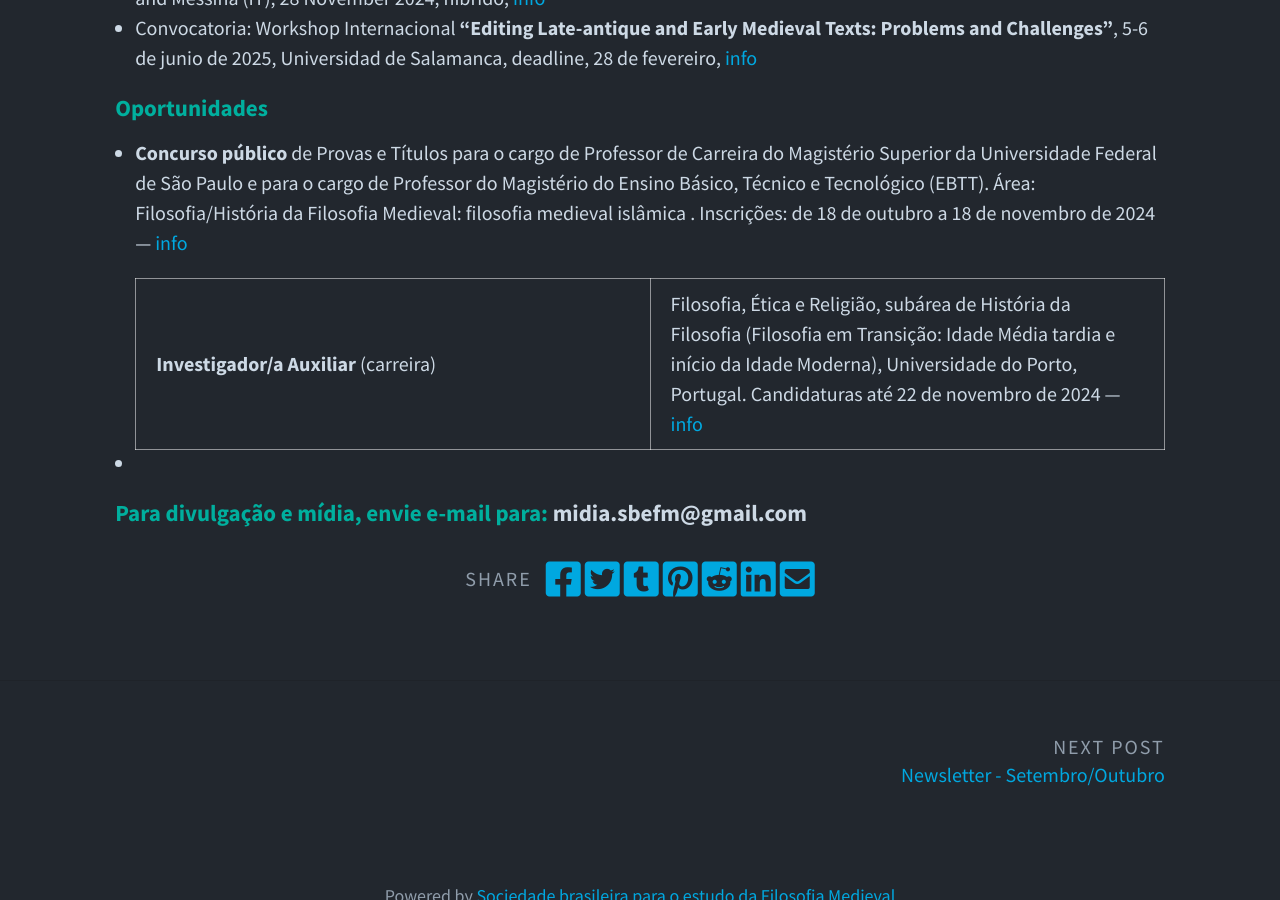
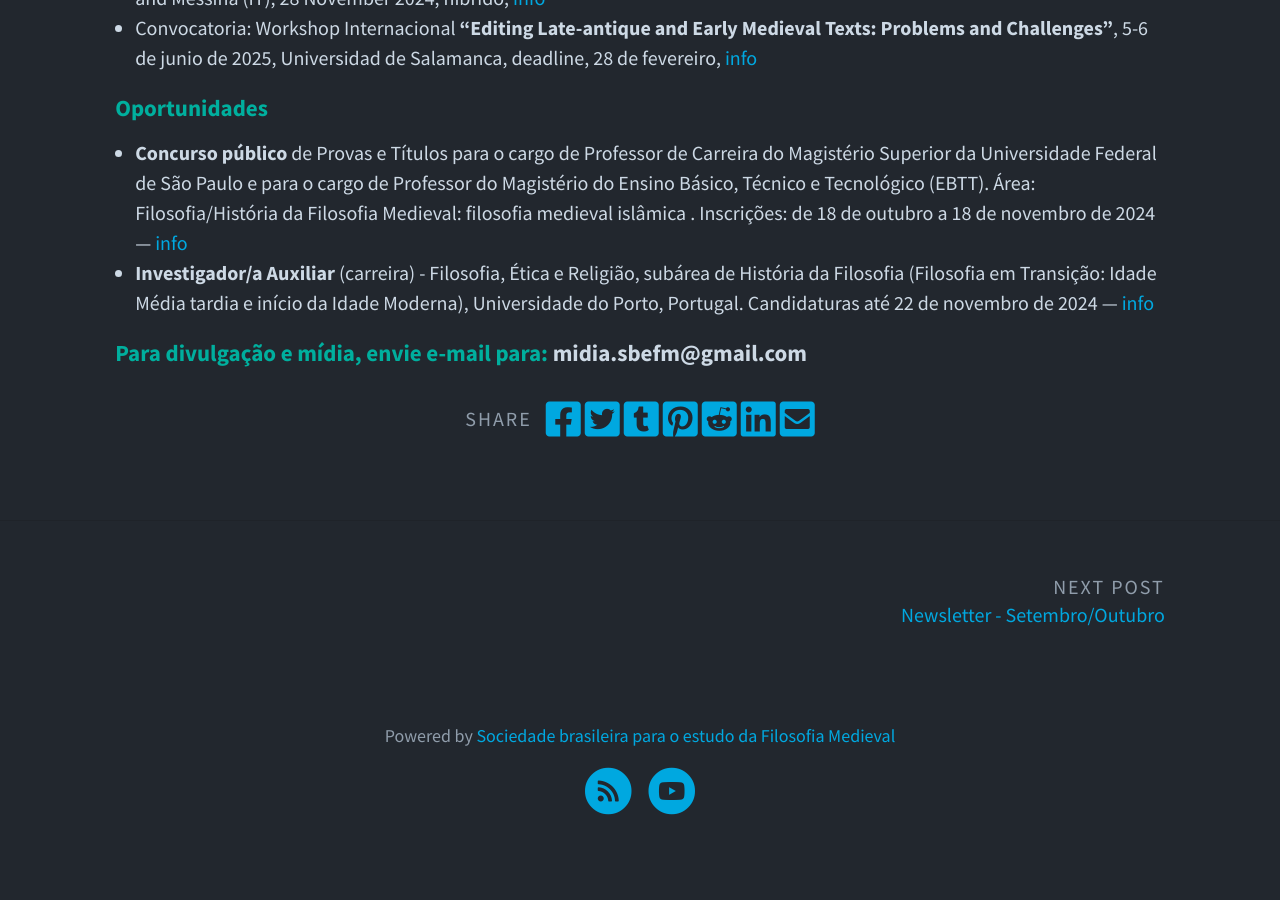
Before and after one commit to nap-o/sbefm, a Jekyll site: the page built from _posts/2024-11-05-newsletter-novembro.md, in a window 1280 px wide and 900 px high, scrolled down 716 px. Built offline with Jekyll 4.4.1, drawn with Linux system fonts in a browser that asks for light colours; after the commit the page ends 1569 px from its top, so only the background shows below that.

```diff
--- a/_posts/2024-11-05-newsletter-novembro.md
+++ b/_posts/2024-11-05-newsletter-novembro.md
@@ -22,7 +22,7 @@ Comunicação - SBEFM
 
 #### Oportunidades
 - **Concurso público** de Provas e Títulos para o cargo de Professor de Carreira do Magistério Superior da Universidade Federal de São Paulo e para o cargo de Professor do Magistério do Ensino Básico, Técnico e Tecnológico (EBTT). Área: Filosofia/História da Filosofia Medieval: filosofia medieval islâmica . Inscrições: de 18 de outubro a 18 de novembro de 2024 — [info](https://phpu.unifesp.br/concurso/inscricao/editais/edital624-2024.htm){:target="_blank"}
-- **Investigador/a Auxiliar** (carreira)|Filosofia, Ética e Religião, subárea de História da Filosofia (Filosofia em Transição: Idade Média tardia e início da Idade Moderna), Universidade do Porto, Portugal. Candidaturas até 22 de novembro de 2024 — [info](https://sigarra.up.pt/flup/pt/noticias_geral.ver_noticia?p_nr=182667){:target="_blank"}
+- **Investigador/a Auxiliar** (carreira) - Filosofia, Ética e Religião, subárea de História da Filosofia (Filosofia em Transição: Idade Média tardia e início da Idade Moderna), Universidade do Porto, Portugal. Candidaturas até 22 de novembro de 2024 — [info](https://sigarra.up.pt/flup/pt/noticias_geral.ver_noticia?p_nr=182667){:target="_blank"}
 
 
 
```
